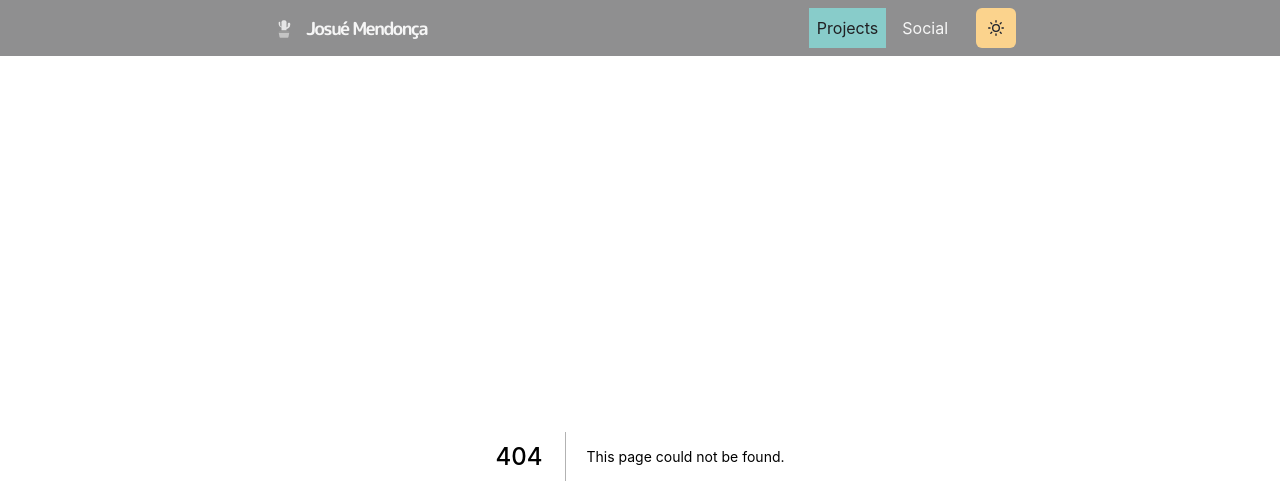
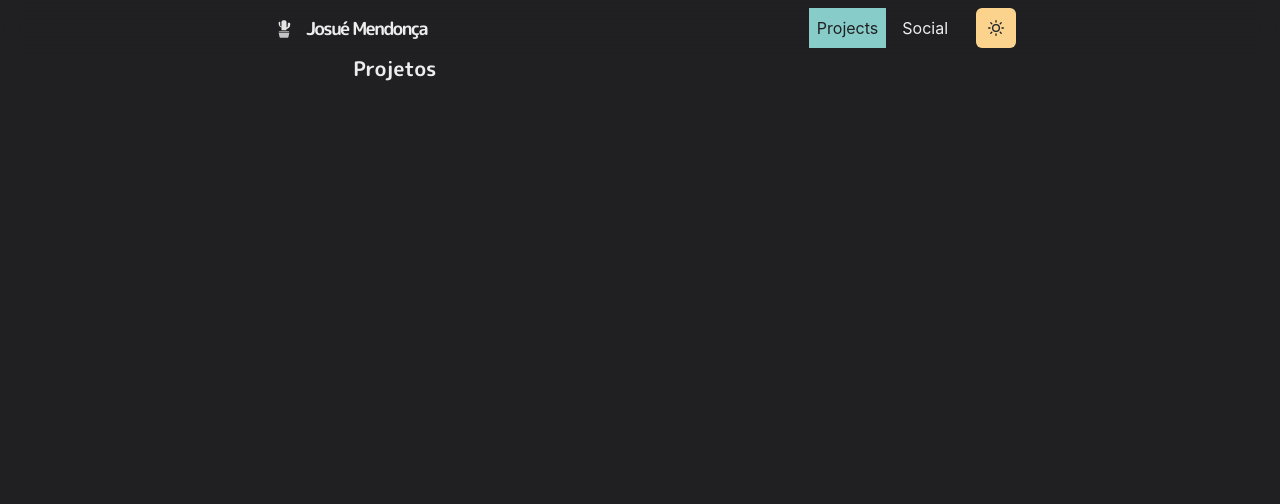
Before and after one commit to josuenm/simple-portfolio, a Next.js app: page /projects in a window 1280 px wide. Before the commit this address had no page. Shown: the top 504 px of the page. Built offline with nearby package versions, Linux system fonts and the light colour scheme.

Commit message:
Página de projetos

```diff
--- /dev/null
+++ b/src/pages/projects.tsx
@@ -0,0 +1,14 @@
+import { Container, Heading } from '@chakra-ui/react'
+import { NextPage } from 'next'
+
+const Project: NextPage = () => {
+  return (
+    <Container>
+      <Heading as='h3' fontSize={20} mb={4}>
+        Projetos
+      </Heading>
+    </Container>
+  )
+}
+
+export default Project
```
